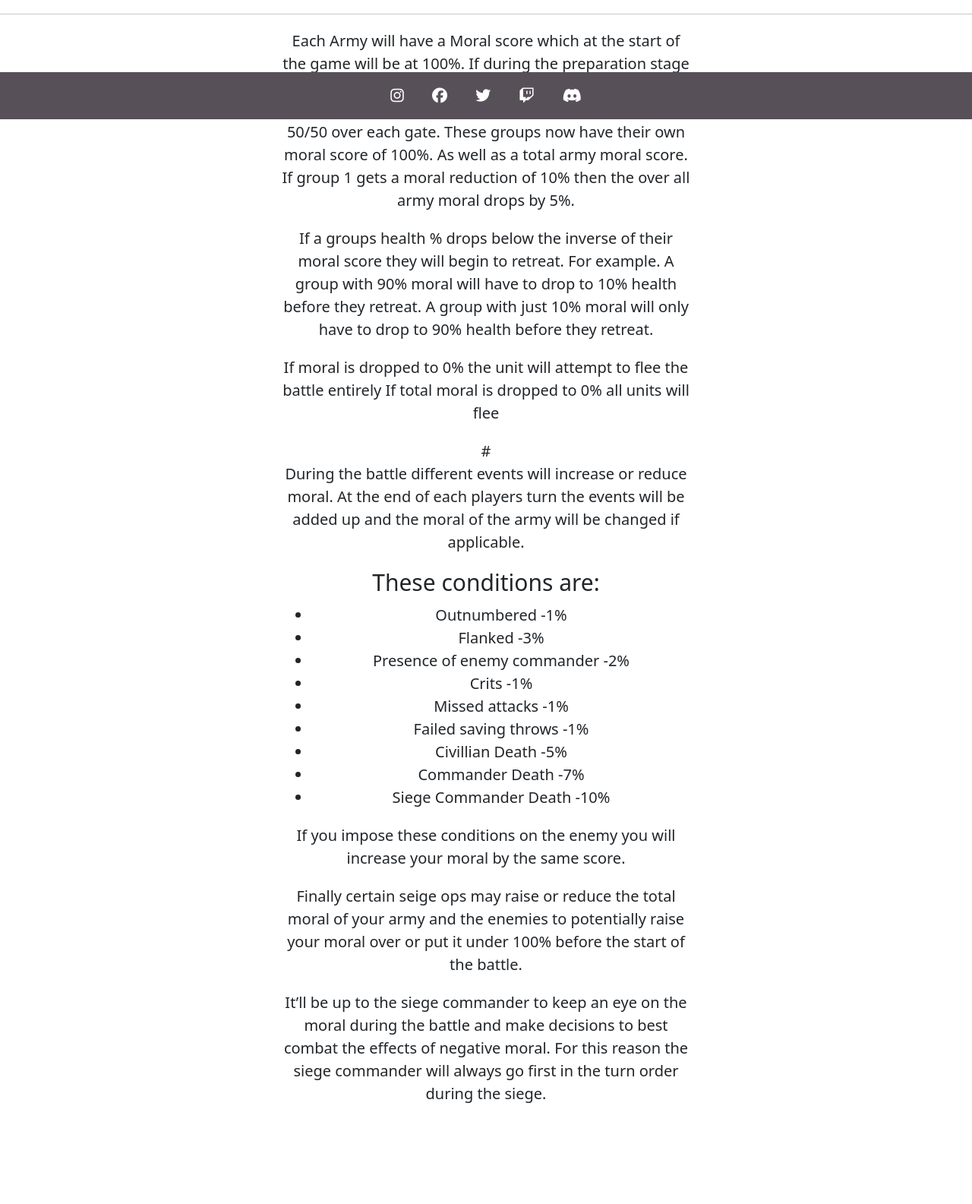
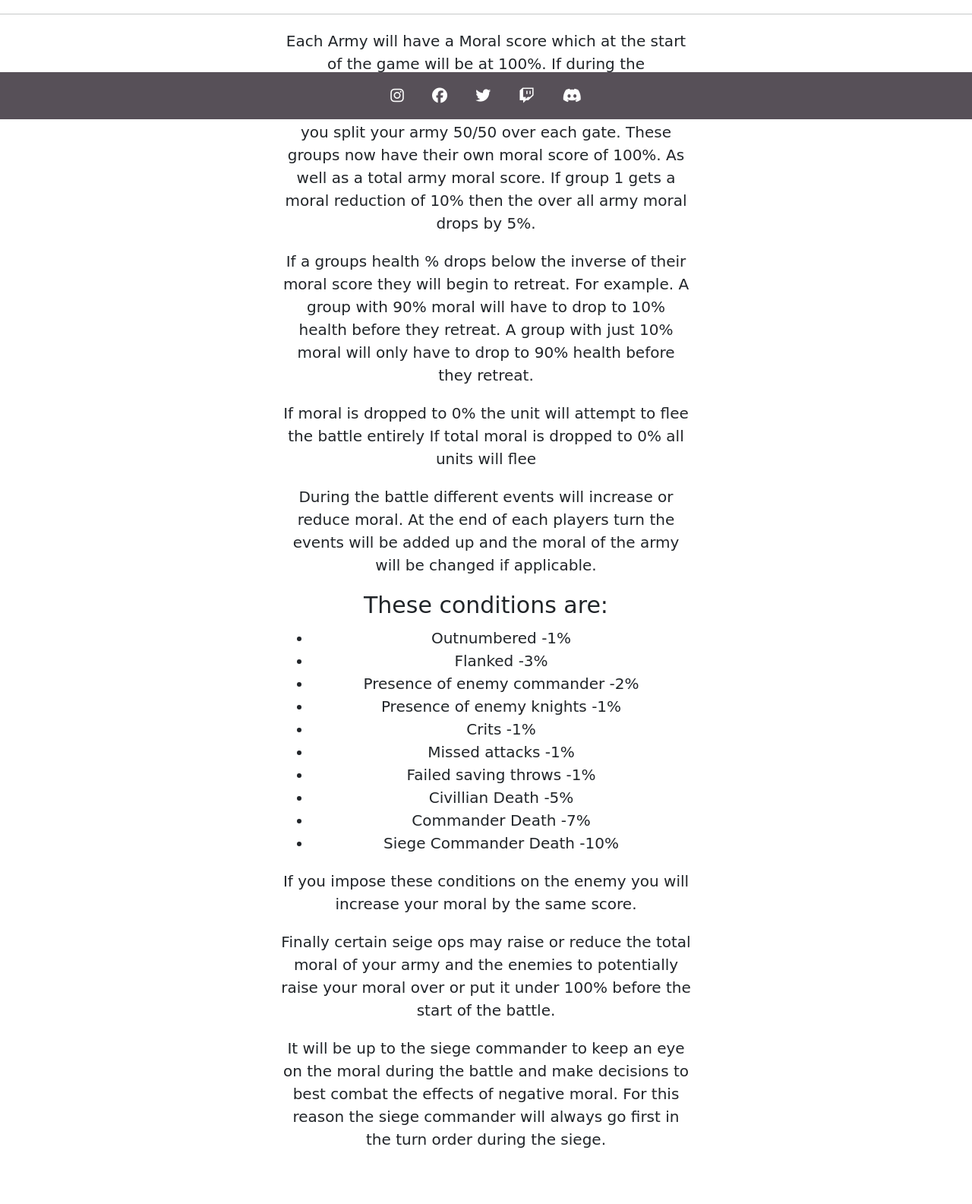
Before and after one commit to GeorgeOsborn97/DND_SIEGE, a Django app: page /moral in a window 1280 px wide. Shown: the part 643-2228 px from the top of the page at 76% size. Before the commit the page ends 2095 px from the top, so only its background shows below. Run offline with Django 3.2, Linux system fonts and the light colour scheme; some libraries are stand-ins or nearby versions; some web fonts are replaced.

Commit message:
add content

```diff
--- a/templates/moral.html
+++ b/templates/moral.html
@@ -25,44 +25,45 @@
 </div>
 {% endblock %}
 {% block content %}
-<div class="container text-center">
+<div class="container text-center" style="margin-bottom: 50px;">
     <div class="row justify-content-center">
         <div class="col-md-6">
-            <p>
+            <p class="script-text">
                 Each Army will have a Moral score which at the start of the game will be at 100%. If during the
                 preparation stage you decide to split the army for example:
                 You are defending a fort with 2 gates so you split your army 50/50 over each gate. These groups now have
                 their own moral score of 100%. As well as a total army moral score.
                 If group 1 gets a moral reduction of 10% then the over all army moral drops by 5%.</p>
 
-            <p>
+            <p class="script-text">
                 If a groups health % drops below the inverse of their moral score they will begin to retreat.
                 For example. A group with 90% moral will have to drop to 10% health before they retreat.
                 A group with just 10% moral will only have to drop to 90% health before they retreat.</p>
 
-            <p>If moral is dropped to 0% the unit will attempt to flee the battle entirely
-                If total moral is dropped to 0% all units will flee</p>#
-            <p>During the battle different events will increase or reduce moral. At the end of each players turn the
+            <p class="script-text">If moral is dropped to 0% the unit will attempt to flee the battle entirely
+                If total moral is dropped to 0% all units will flee</p>
+            <p class="script-text">During the battle different events will increase or reduce moral. At the end of each players turn the
                 events will be added up and the moral of the army will be changed if applicable.</p>
 
-            <h4>These conditions are:</h4>
+            <h4 class="script-text">These conditions are:</h4>
             <ul>
-                <li>Outnumbered -1%</li>
-                <li>Flanked -3%</li>
-                <li>Presence of enemy commander -2%</li>
-                <li>Crits -1%</li>
-                <li>Missed attacks -1%</li>
-                <li>Failed saving throws -1%</li>
-                <li>Civillian Death -5%</li>
-                <li>Commander Death -7%</li>
-                <li>Siege Commander Death -10%</li>
+                <li class="script-text">Outnumbered -1%</li>
+                <li class="script-text">Flanked -3%</li>
+                <li class="script-text">Presence of enemy commander -2%</li>
+                <li class="script-text">Presence of enemy knights -1%</li>
+                <li class="script-text">Crits -1%</li>
+                <li class="script-text">Missed attacks -1%</li>
+                <li class="script-text">Failed saving throws -1%</li>
+                <li class="script-text">Civillian Death -5%</li>
+                <li class="script-text">Commander Death -7%</li>
+                <li class="script-text">Siege Commander Death -10%</li>
             </ul>
-            <p>If you impose these conditions on the enemy you will increase your moral by the same score.</p>
+            <p class="script-text">If you impose these conditions on the enemy you will increase your moral by the same score.</p>
 
-            <p>Finally certain seige ops may raise or reduce the total moral of your army and the enemies to potentially
+            <p class="script-text">Finally certain seige ops may raise or reduce the total moral of your army and the enemies to potentially
                 raise your moral over or put it under 100% before the start of the battle.</p>
-            <p>
-                It’ll be up to the siege commander to keep an eye on the moral during the battle and make decisions to
+            <p class="script-text">
+                It will be up to the siege commander to keep an eye on the moral during the battle and make decisions to
                 best combat the effects of negative moral.
                 For this reason the siege commander will always go first in the turn order during the siege.
             </p>
--- a/templates/supplies.html
+++ b/templates/supplies.html
@@ -26,7 +26,7 @@
 {% endblock %}
 {% block content %}
 <div class="section">
-	<div id="container" class="container">
+	<div id="container" class="container" style="margin-bottom: 75px;">
 	    <div class="row full-height justify-content-center">
         {% for sup in supply_list %}
         {% if sup.supply != 'None Required' %}
```
Also changed, not shown: templates/howtoplayers.html (+5 -3 lines).
